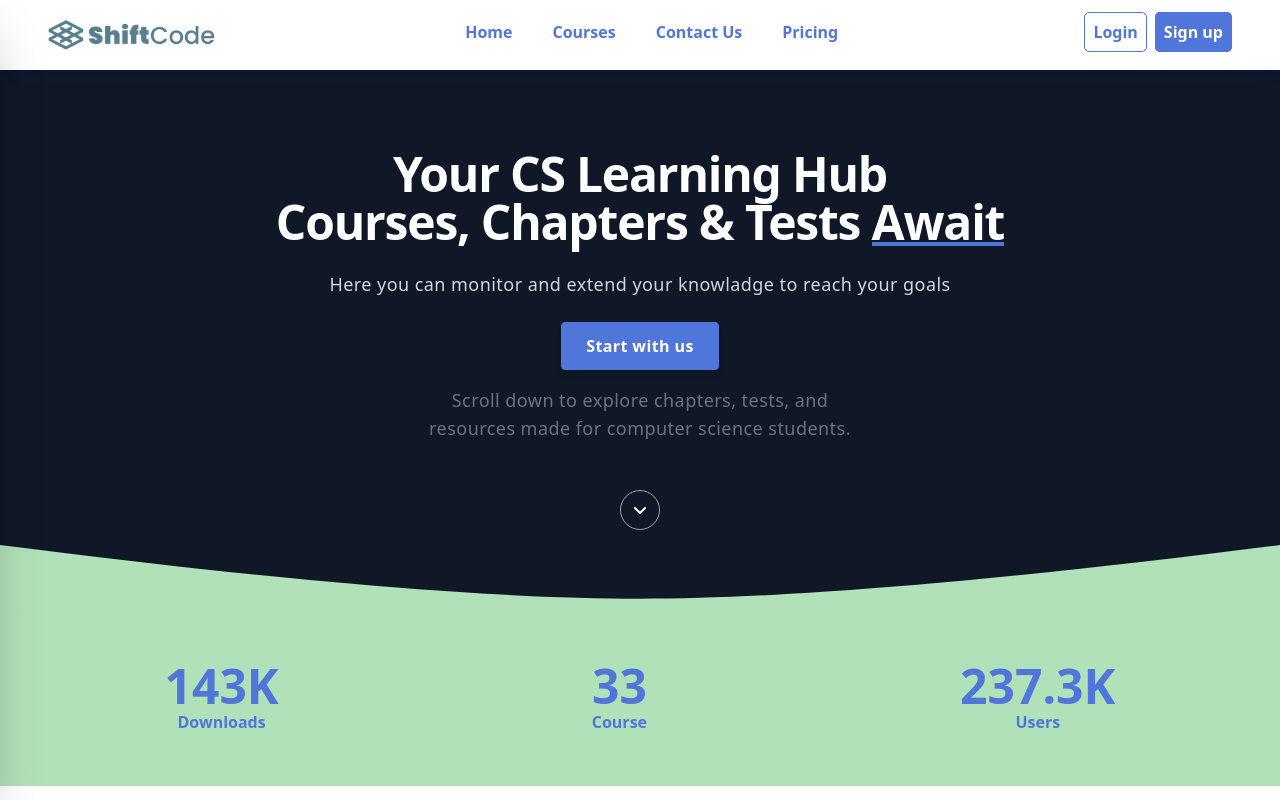
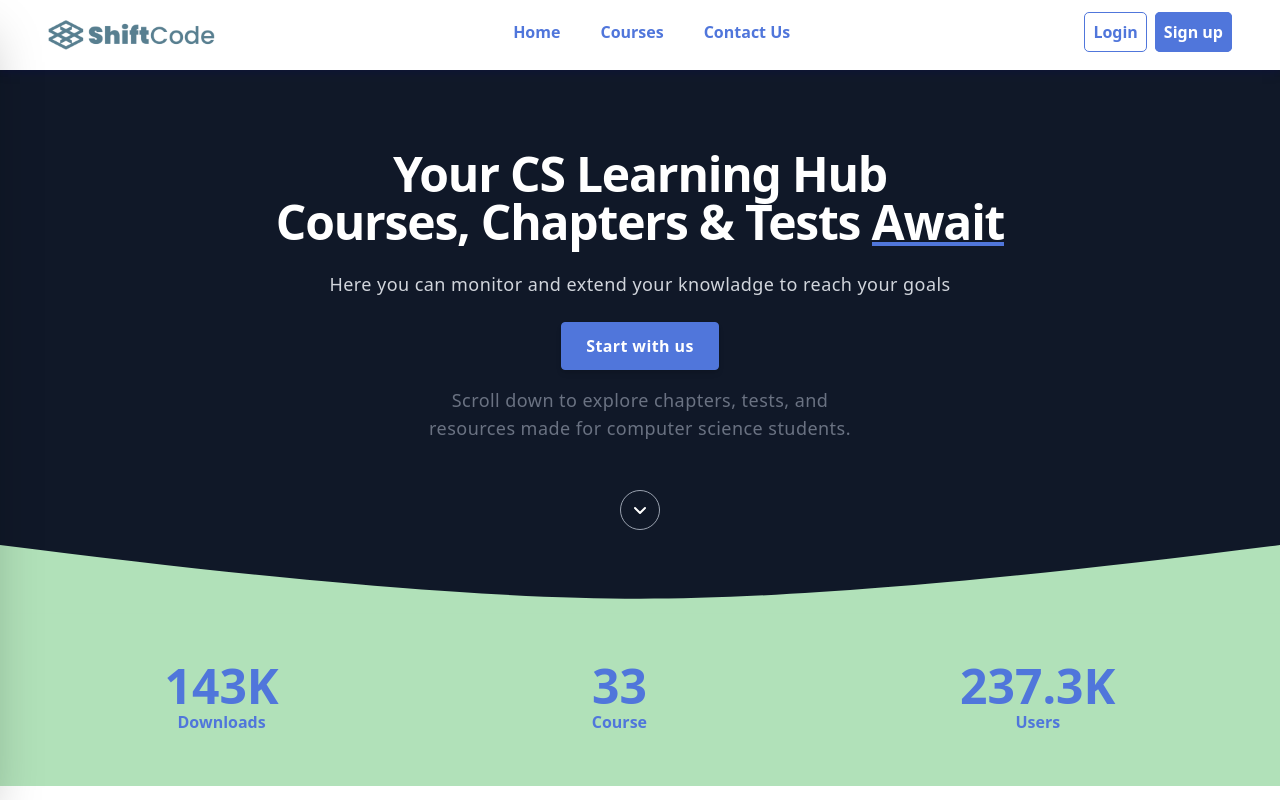
Before and after one commit to alyyissa/shift-Academy, a React (Vite) app in the folder frontend/: page / in a window 1280 px wide. Shown: the top 800 px of the page. Built offline with nearby package versions, Linux system fonts and the light colour scheme.

Commit message:
Added the comments in the nav to organize the work later

```diff
--- a/frontend/src/components/HomeLayout/Navbar.jsx
+++ b/frontend/src/components/HomeLayout/Navbar.jsx
@@ -80,16 +80,17 @@ const Navbar = () => {
                 Contact Us
               </Link>
             </li>
-            <li>
+            {/* <li>
               <Link to="/contactus" className="text-coprimary font-semibold">
                 Pricing
               </Link>
-            </li>
+            </li> */}
           </ul>
         </div>
 
         <div className="hidden md:block">
           <ul className="flex flex-row gap-2">
+            {/* <button></button> */}
             <li>
               <Link
                 to="/login"
```
